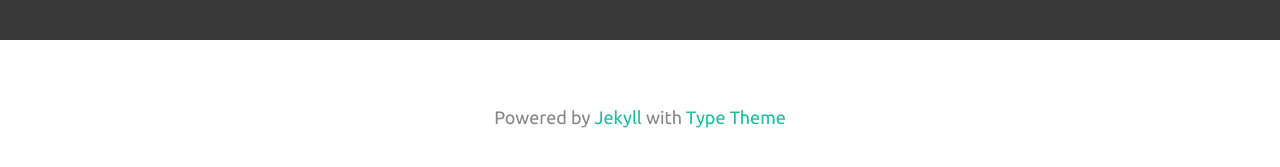
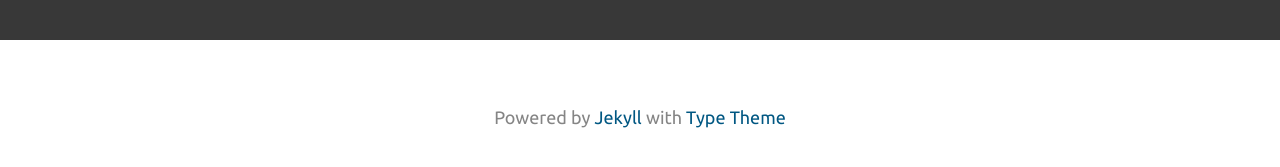
Before and after one commit to RoboSparrow/RoboSparrow.github.io, a Jekyll site: the page built from index.html, in a window 1280 px wide. Shown: the part 559-726 px from the top of the page. Built offline with Jekyll 4.4.1, drawn with Linux system fonts in a browser that asks for light colours; nearby versions of some CDN libraries; the list of posts is cut into pages by our own code.

Commit message:
link color

```diff
--- a/_sass/base/_variables.scss
+++ b/_sass/base/_variables.scss
@@ -16,7 +16,7 @@ $border-color: rgba(0, 0, 0, 0.1); // rgba recommended if using feature images
 // Typography colours
 $text-color: #383838;
 $text-color-inverse: #d7d7d7;
-$link-color: #1ABC9C;
+$link-color: #005782;
 $selection-color: #D4D4D4; // visible when highlighting text
 
 // Header colours
```
